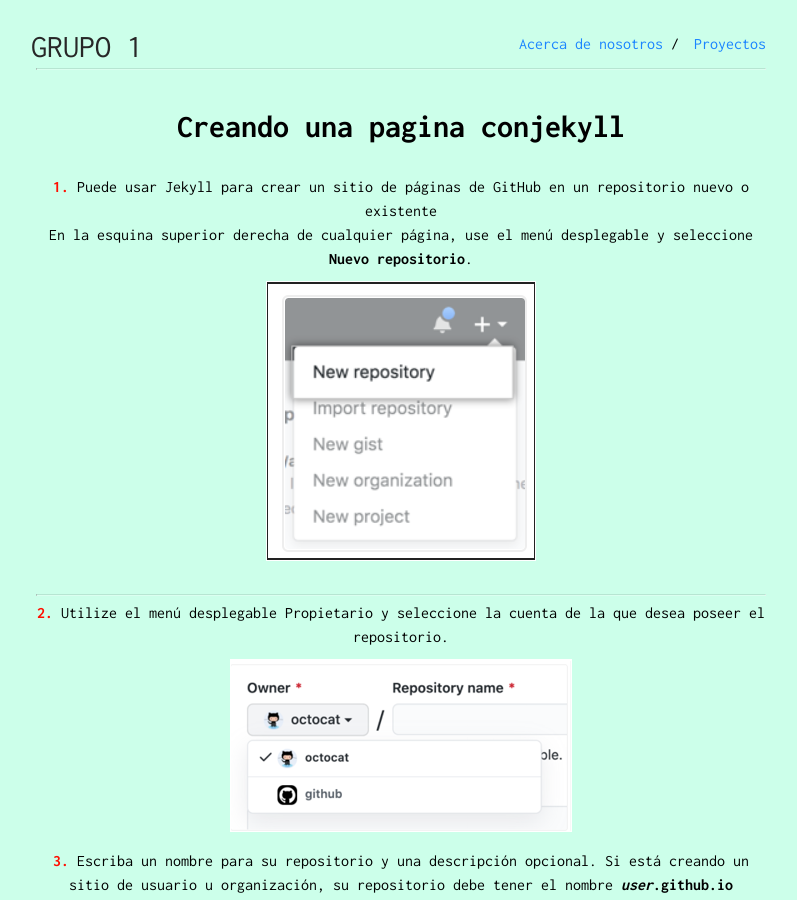
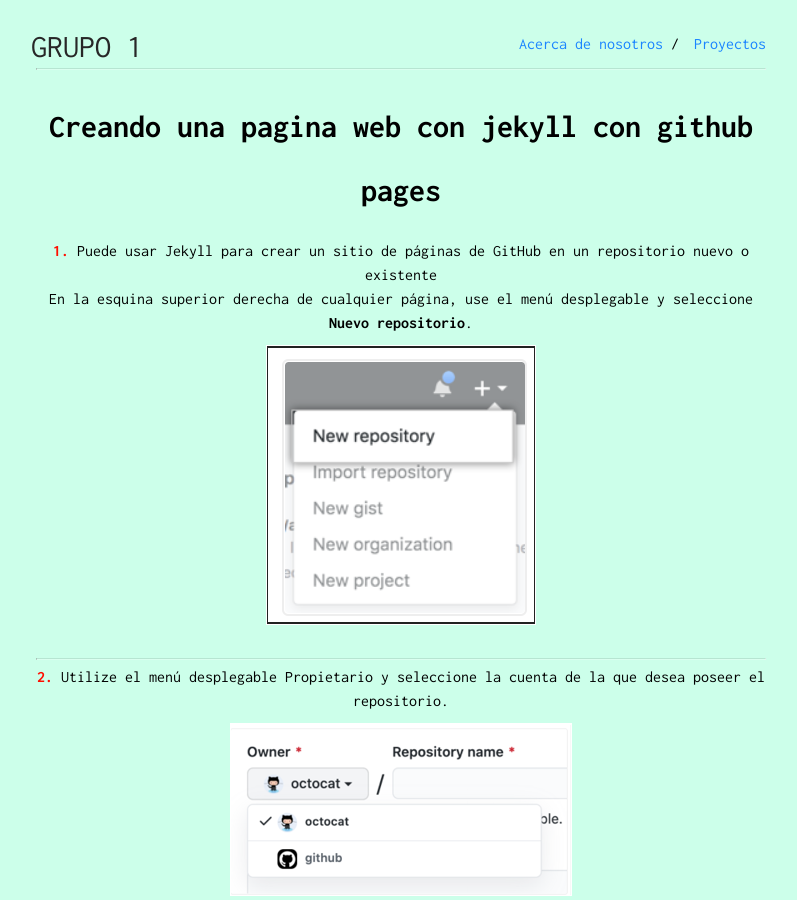
Before and after one commit to Proyecto-Grupo1/blog, a Jekyll site: the page built from _posts/2021-01-11-Creando-una-pagina-con-jekyll.html, in a window 1280 px wide and 900 px high. Shown: the whole window, without its empty margins (239-1036 px from the left). Built offline with Jekyll 4.4.1, drawn with Linux system fonts in a browser that asks for light colours.

Commit message:
Update 2021-01-11-Creando-una-pagina-con-jekyll.html

```diff
--- a/_posts/2021-01-11-Creando-una-pagina-con-jekyll.html
+++ b/_posts/2021-01-11-Creando-una-pagina-con-jekyll.html
@@ -1,6 +1,6 @@
 ---
 layout: post
-title: Creando una pagina conjekyll
+title: Creando una pagina web con jekyll con github pages
 subtitle:
 ---
 <body>
```
